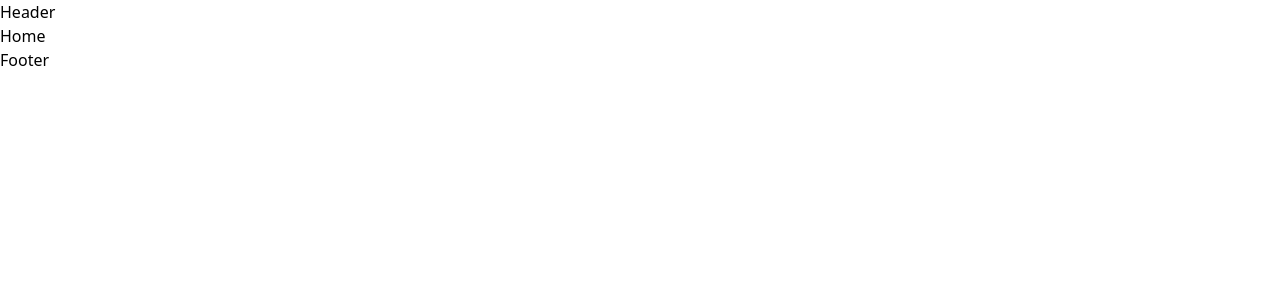
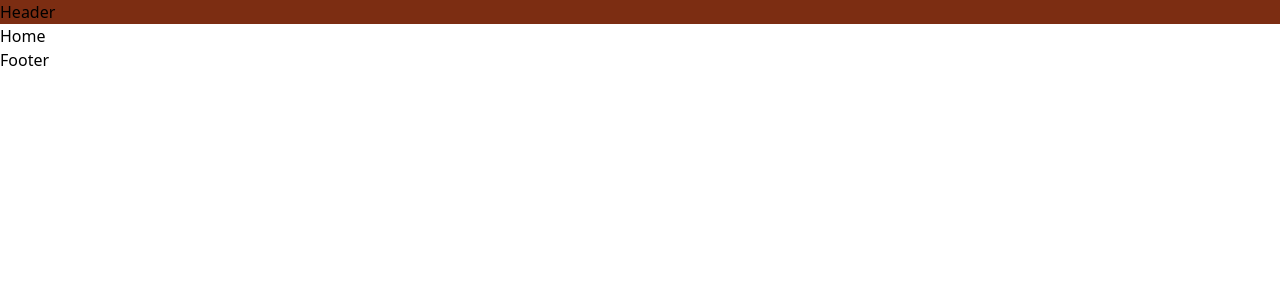
Before and after one commit to Patrik-07/SneakerShop_Front-end, a React (Vite) app: page / in a window 1280 px wide. Shown: the top 300 px of the page. Built offline with nearby package versions, Linux system fonts and the light colour scheme.

Commit message:
Update tailwind to Vite project

```diff
--- a/package.json
+++ b/package.json
@@ -20,6 +20,8 @@
     "@types/react": "^18.0.27",
     "@types/react-dom": "^18.0.10",
     "@vitejs/plugin-react": "^3.1.0",
+    "autoprefixer": "^10.4.14",
+    "postcss": "^8.4.21",
     "tailwindcss": "^3.2.7",
     "typescript": "^4.9.3",
     "vite": "^4.1.0"
--- /dev/null
+++ b/postcss.config.cjs
@@ -0,0 +1,6 @@
+module.exports = {
+  plugins: {
+    tailwindcss: {},
+    autoprefixer: {},
+  },
+}
--- a/src/components/header.tsx
+++ b/src/components/header.tsx
@@ -1,7 +1,7 @@
 const Header = () => {
   return (
     <div>
-      <div>Header</div>
+      <div className="bg-orange-900">Header</div>
     </div>
   );
 };
--- a/tailwind.config.cjs
+++ b/tailwind.config.cjs
@@ -1,6 +1,6 @@
 /** @type {import('tailwindcss').Config} */
 module.exports = {
-  content: ["./src/**/*.{html,js,jsx,ts,tsx}"],
+  content: ["./index.html", "./src/**/*.{js,ts,jsx,tsx}"],
   theme: {
     extend: {},
   },
```
Also changed, not shown: 1 other file (tests, documents, lock files or other folders).
